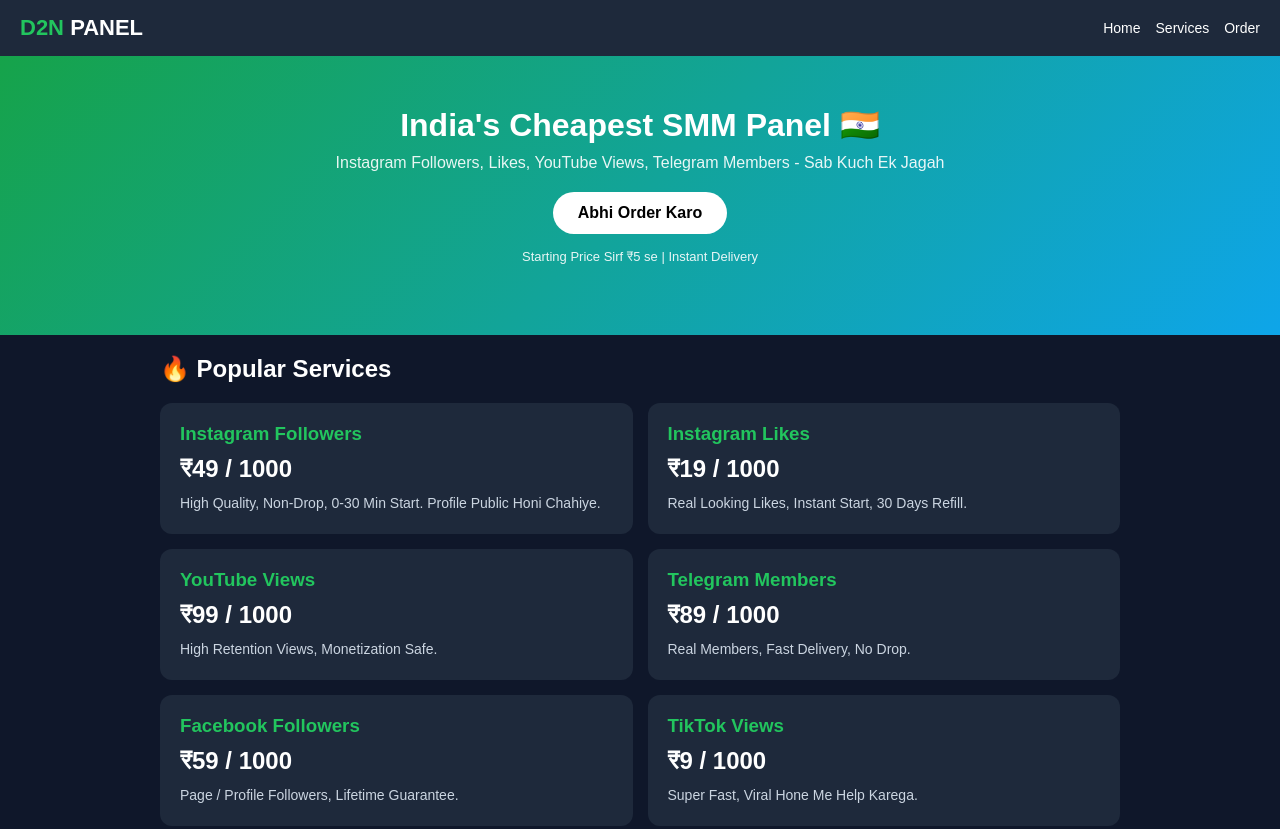
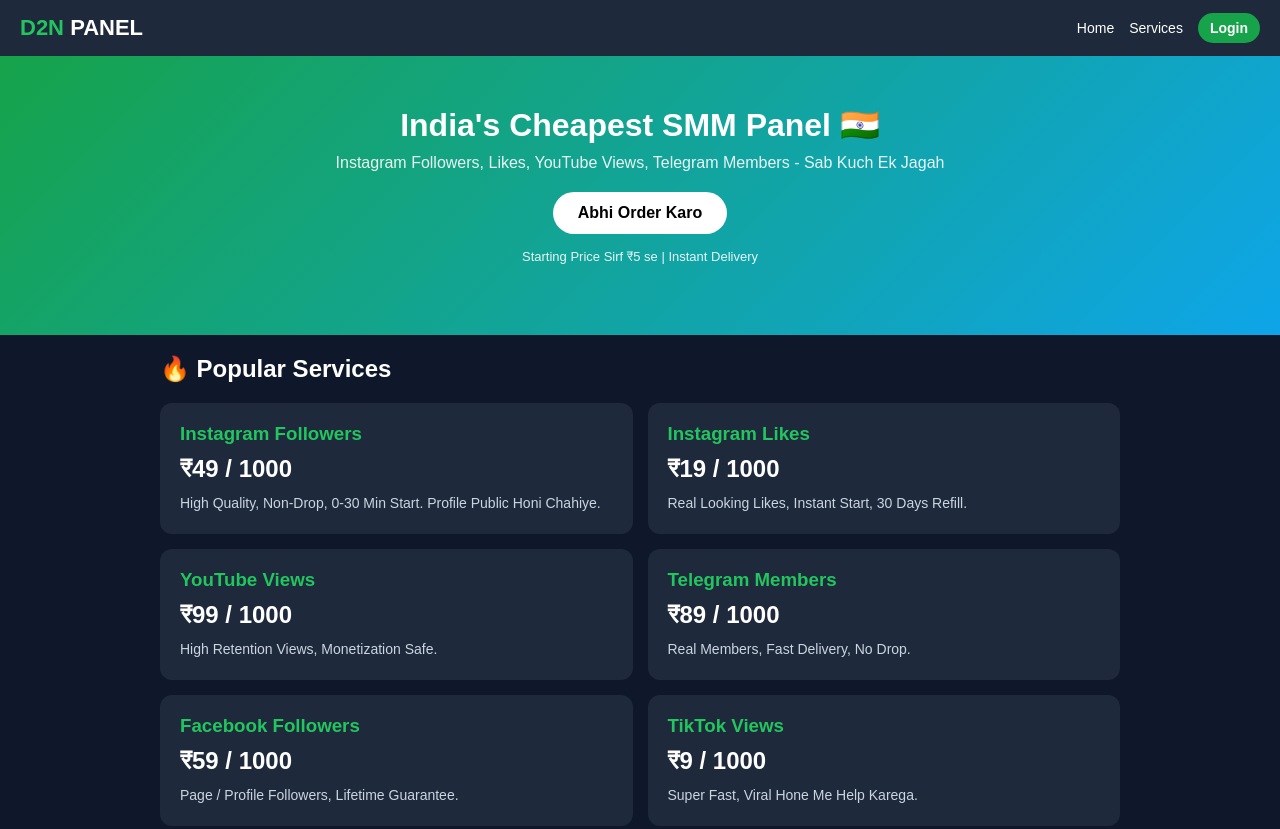
Before and after one commit to d2n-smmpanel/d2n-smmpanel, a plain HTML site: page index.html in a window 1280 px wide. Shown: the top 829 px of the page. Drawn offline with Linux system fonts and the light colour scheme.

Commit message:
Update index.html

```diff
--- a/index.html
+++ b/index.html
@@ -33,7 +33,7 @@ footer{text-align:center;padding:20px;color:#94a3b8;font-size:13px}
 
 <header>
 <div class="logo">D2N<span> PANEL</span></div>
-<nav><a href="#">Home</a><a href="#services">Services</a><a href="#order">Order</a></nav>
+<nav><a href="index.html">Home</a><a href="#services">Services</a><a href="login.html" style="background:#16a34a;padding:7px 12px;border-radius:15px;font-weight:bold">Login</a></nav>
 </header>
 
 <div class="hero">
```
